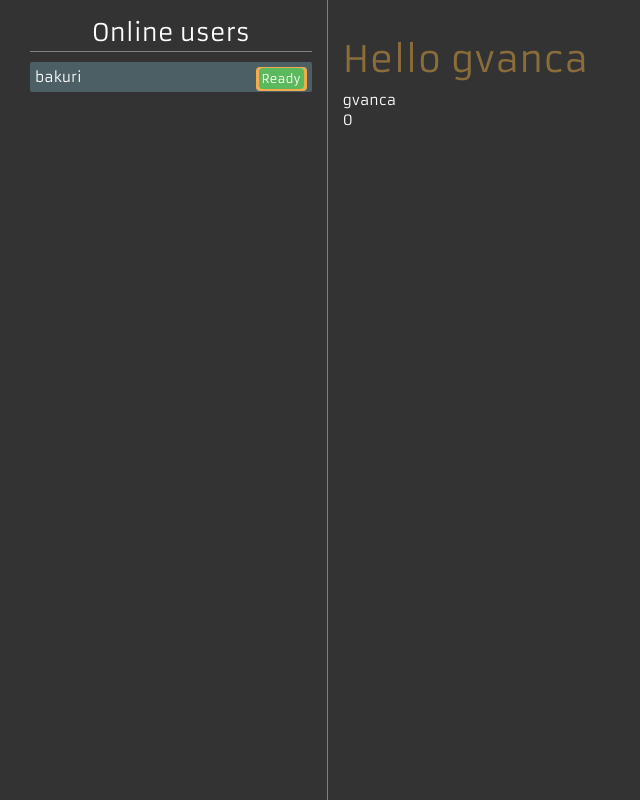
After one commit to bakurits/SocketIo, a PHP site: page /sample.html in a window 1280 px wide. The commit adds this page. Shown: the whole page, without its empty margins (0-640 px from the left). Run offline with PHP 8.4, Linux system fonts and the light colour scheme; some libraries are stand-ins or nearby versions.

Commit message:
added query form

```diff
--- a/client.js
+++ b/client.js
@@ -91,13 +91,16 @@ window.onload = function() {
     });
 
     io.on('accepted', (data) => {
-        if(data.players.length) {
-            $('#scores').html('');
-        }
 
-        for(let player of data.players) {
-            $('#scores').append(`<h3>${player.userName} - </h3>`);
-            $('.onlineUser'+player.sid).find('.navigation').html(`<span class="navBtn ready">Ready</span>`);
-        }
+        // for(let player of data.players) {
+        let player1info = '<>';
+
+        let html = '<div style="width: 100%; overflow: hidden;">';
+        html += `<div style="width: 600px; float: left;"> <div id = "playerName"> ${userName} </div> <div id = "playerScore"><span>0</span></div> </div>`
+        html += `<div style="margin-left: 620px;"> <div id = "playerName"> ${data.oponent} </div> <div id = "playerScore"><span>0</span></div> </div>`;
+        html += '</div>';
+        html += '<input style="border-color: rgb(15, 218, 15);" value="'+'რამ სიმაღლეა ევერესტი ?'+'" disabled type="text" class="lgcpsx">';
+        $('#userFormWrapper').append(html);
+        $('.onlineUser'+data.oponent).find('.navigation').html(`<span class="navBtn ready">Ready</span>`)
     });
 }
--- /dev/null
+++ b/sample.html
@@ -0,0 +1,50 @@
+<html><head>
+    <meta charset="utf-8">
+    <title>Socket io</title>
+    <link rel="stylesheet" href="https://maxcdn.bootstrapcdn.com/bootstrap/3.3.7/css/bootstrap.min.css" integrity="sha384-BVYiiSIFeK1dGmJRAkycuHAHRg32OmUcww7on3RYdg4Va+PmSTsz/K68vbdEjh4u" crossorigin="anonymous">
+    <link href="https://fonts.googleapis.com/css?family=Armata" rel="stylesheet">
+    <!--  Custom Styles -->
+    <link rel="stylesheet" href="/style.css">
+</head>
+<body>
+    <div id="mainContainer" class="container-fluid">
+        <div id="onlineUsers" class="col-md-3">
+            <h3 class="text-center">Online users</h3>
+            <ul id="onlineUsersList"><li data-sid="bakuri" class="onlineUser onlineUserbakuri">bakuri
+            <div class="navigation sent"><span class="navBtn ready">Ready</span></div>
+            </li></ul>
+        </div>
+
+        <div id="userFormWrapper" class="col-md-6">
+            <h1 class="hello">Hello gvanca</h1>
+            <div id="scores"></div>
+            <div style="width: 100%; overflow: hidden;">
+                <div id = "firstPlayerInfo" style="width: 600px; float: left;">
+                    <div id = "playerName"> gvanca </div>
+                    <div id = "playerScore"><span>0</span></div>
+                </div>
+                <div style="margin-left: 620px;">
+                    <div id = "playerName"> gvanca </div>
+                    <div id = "playerScore"><span>0</span></div>
+                </div>
+            </div>
+        </div>
+
+
+        <!--<div class="col-md-3" id="recievedRequests">
+            <h3 class="text-center">Requests</h3>
+        </div>-->
+    </div>
+
+    <script src="https://ajax.googleapis.com/ajax/libs/jquery/3.2.1/jquery.min.js"></script>
+
+    <script type="text/javascript" src="/node_modules/socket.io-client/dist/socket.io.js"></script>
+    <!-- Optional theme -->
+    <link rel="stylesheet" href="https://maxcdn.bootstrapcdn.com/bootstrap/3.3.7/css/bootstrap-theme.min.css" integrity="sha384-rHyoN1iRsVXV4nD0JutlnGaslCJuC7uwjduW9SVrLvRYooPp2bWYgmgJQIXwl/Sp" crossorigin="anonymous">
+
+    <!-- Latest compiled and minified JavaScript -->
+    <script src="https://maxcdn.bootstrapcdn.com/bootstrap/3.3.7/js/bootstrap.min.js" integrity="sha384-Tc5IQib027qvyjSMfHjOMaLkfuWVxZxUPnCJA7l2mCWNIpG9mGCD8wGNIcPD7Txa" crossorigin="anonymous"></script>
+    <script type="text/javascript" src="/client.js?v=3"></script>
+
+
+</body></html>
--- a/style.css
+++ b/style.css
@@ -97,3 +97,17 @@ html, body, #mainContainer { height: 100%; }
 .hello  {
     color: #8a6d3b;
 }
+
+
+.lgcpsx {
+    background: white;
+    border: 2px solid #e4dd09;
+    width: 400px;
+    max-width: 100%;
+    font-size: 20px;
+    height: 45px;
+    padding: 0 10px;
+    border-radius: 40px;
+    text-align: center;
+    transition: all 0.3s;
+}
```
Also changed, not shown: server.js (+41 -13 lines).
